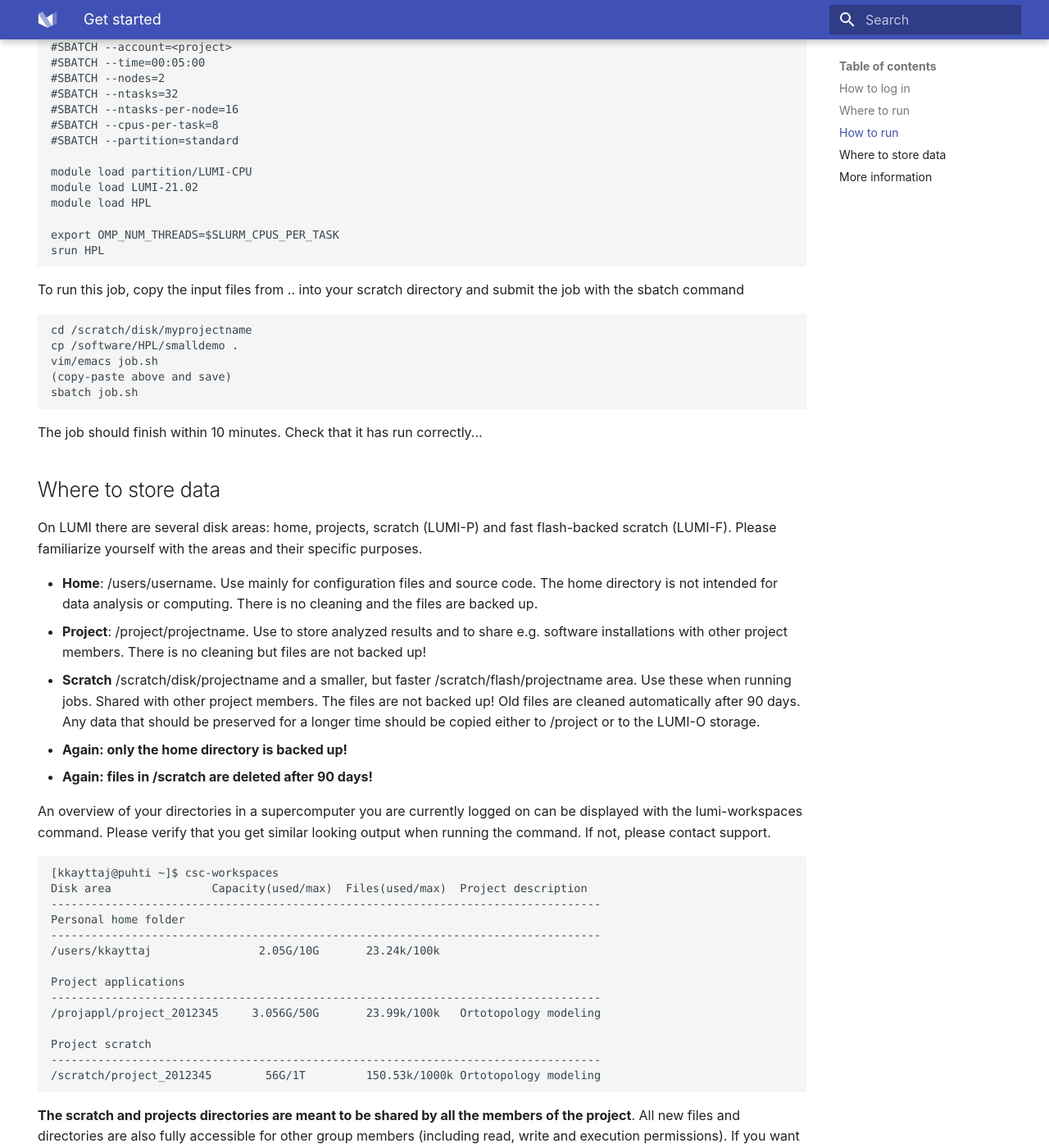
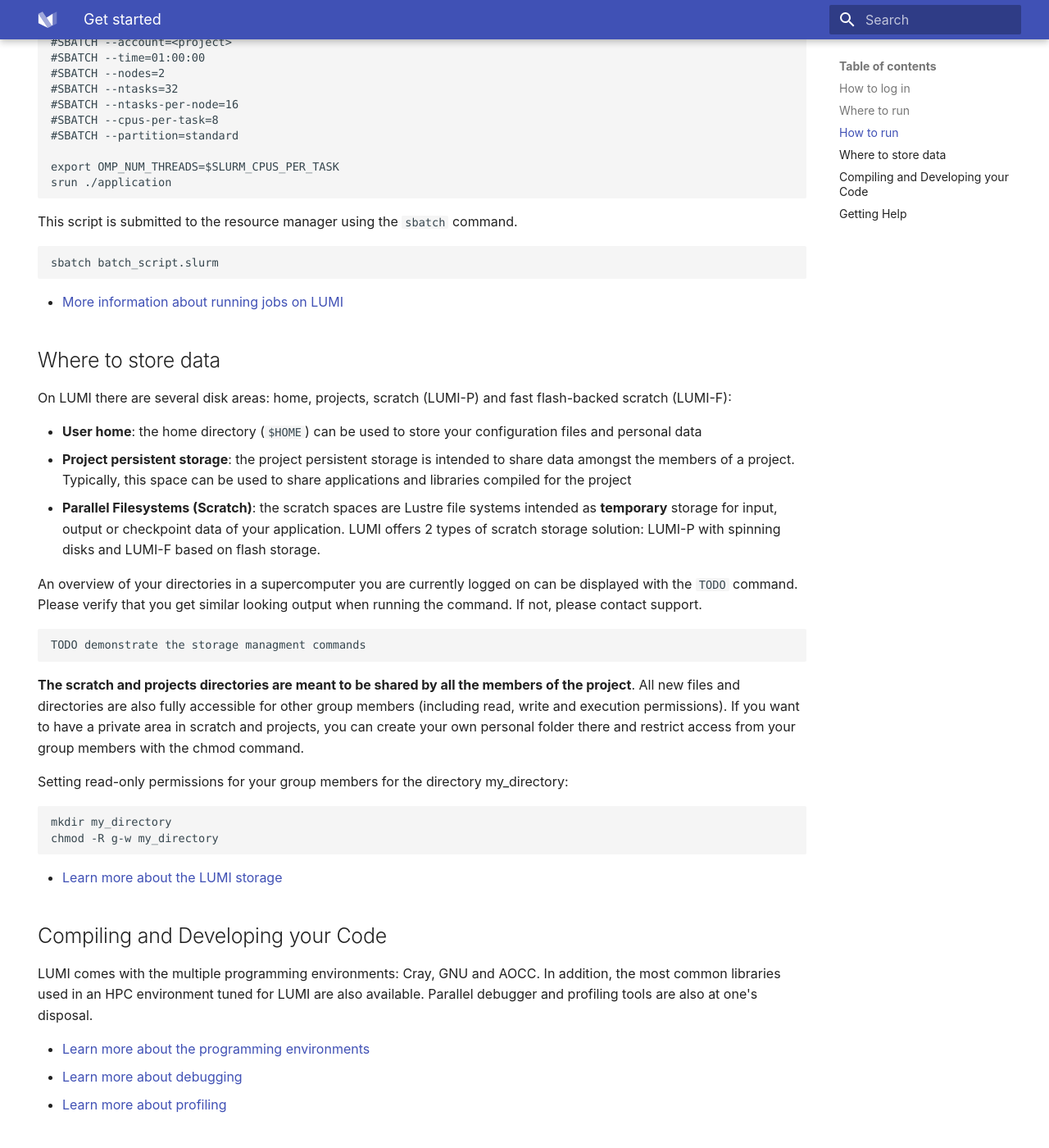
Before and after one commit to Lumi-supercomputer/lumi-userguide, an MkDocs documentation site: the page built from docs/firststeps/getstarted.md, in a window 1280 px wide and 1400 px high, scrolled down 1479 px. Shown: the whole window at 82% size. Built offline with MkDocs 1.6.1 and Material for MkDocs 9.7.7, drawn with Linux system fonts in a browser that asks for light colours; some of the changed text lies outside the part shown.

Commit message:
Add info about development in the get started

````diff
--- a/docs/firststeps/getstarted.md
+++ b/docs/firststeps/getstarted.md
@@ -47,79 +47,65 @@
 
 ## How to run
 
-In order to run, you need a project allocation. Please check that you are member
-of project with an active allocation with `TODO` command
+In order to run, you need a project allocation. Please check that you are a member
+of a project with an active allocation with `TODO` command
 
 ```
 TODO
 ```
 
-The project name listed after "Project:" is what you should give as account name
-in Slurm when submitting jobs: `#SBATCH --account=<project>`. If you do not have
-a project, please contact support.
+**TODO:** describe how to get your project ID
 
-Here is a typical batch script for Slurm. This script runs the LINPACK benchmark
+Here is a typical batch script for Slurm. This script runs an application
 on 2 compute nodes with 16 MPI ranks on each node (32 total) and 8 OpenMP
 threads per rank.
 
 ```
-#!/bin/bash
-#SBATCH --job-name=HPL
+$ cat batch_script.slurm
+#!/bin/bash -l
+#SBATCH --job-name=test-job
 #SBATCH --account=<project>
-#SBATCH --time=00:05:00
+#SBATCH --time=01:00:00
 #SBATCH --nodes=2
 #SBATCH --ntasks=32
 #SBATCH --ntasks-per-node=16
 #SBATCH --cpus-per-task=8
 #SBATCH --partition=standard
 
-module load partition/LUMI-CPU
-module load LUMI-21.02
-module load HPL
-
 export OMP_NUM_THREADS=$SLURM_CPUS_PER_TASK
-srun HPL
+srun ./application
 ```
 
-To run this job, copy the input files from .. into your scratch directory and submit the job with the sbatch command
+This script is submitted to the resource manager using the `sbatch` command.
 
-    cd /scratch/disk/myprojectname
-    cp /software/HPL/smalldemo .
-    vim/emacs job.sh
-    (copy-paste above and save)
-    sbatch job.sh
+```
+sbatch batch_script.slurm
+```
 
-The job should finish within 10 minutes. Check that it has run correctly...
+- [More information about running jobs on LUMI](../computing/index.md)
 
 ## Where to store data
 
 On LUMI there are several disk areas: home, projects, scratch (LUMI-P) and fast
-flash-backed scratch (LUMI-F). Please familiarize yourself with the areas and
-their specific purposes.
+flash-backed scratch (LUMI-F):
 
-* **Home**: /users/username. Use mainly for configuration files and source code. The home directory is not intended for data analysis or computing. There is no cleaning and the files are backed up.
-* **Project**: /project/projectname. Use to store analyzed results and to share e.g. software installations with other project members. There is no cleaning but files are not backed up!
-* **Scratch** /scratch/disk/projectname and a smaller, but faster /scratch/flash/projectname area. Use these when running jobs. Shared with other project members. The files are not backed up! Old files are cleaned automatically after 90 days. Any data that should be preserved for a longer time should be copied either to /project or to the LUMI-O storage.
+- **User home**: the home directory (`$HOME`) can be used to store your
+  configuration files and personal data
+- **Project persistent storage**: the project persistent storage is intended to
+  share data amongst the members of a project. Typically, this space can be used
+  to share applications and libraries compiled for the project
+- **Parallel Filesystems (Scratch)**: the scratch spaces are Lustre file systems
+  intended as **temporary** storage for input, output or checkpoint data of
+  your application. LUMI offers 2 types of scratch storage solution: LUMI-P
+  with spinning disks and LUMI-F based on flash storage.
 
-* **Again: only the home directory is backed up!**
-* **Again: files in /scratch are deleted after 90 days!**
+An overview of your directories in a supercomputer you are currently logged on
+can be displayed with the `TODO` command. Please verify that you get
+similar looking output when running the command. If not, please contact support.
 
-An overview of your directories in a supercomputer you are currently logged on can be displayed with the lumi-workspaces command. Please verify that you get similar looking output when running the command. If not, please contact support.
-
-    [kkayttaj@puhti ~]$ csc-workspaces
-    Disk area               Capacity(used/max)  Files(used/max)  Project description
-    ----------------------------------------------------------------------------------
-    Personal home folder
-    ----------------------------------------------------------------------------------
-    /users/kkayttaj                2.05G/10G       23.24k/100k
-
-    Project applications
-    ----------------------------------------------------------------------------------
-    /projappl/project_2012345     3.056G/50G       23.99k/100k   Ortotopology modeling
-
-    Project scratch
-    ----------------------------------------------------------------------------------
-    /scratch/project_2012345        56G/1T         150.53k/1000k Ortotopology modeling
+```
+TODO demonstrate the storage managment commands
+```
 
 **The scratch and projects directories are meant to be shared by all the members
 of the project**. All new files and directories are also fully accessible for
@@ -133,9 +119,22 @@
     mkdir my_directory
     chmod -R g-w my_directory
 
-## More information
+- [Learn more about the LUMI storage](../storage/index.md)
 
-* How to contact support
-* Links to start of doc pages
-* Links to Cray docs (if publically available)
-* Links to AMD ROCm docs
+## Compiling and Developing your Code
+
+LUMI comes with the multiple programming environments: Cray, GNU and AOCC.
+In addition, the most common libraries used in an HPC environment tuned for LUMI
+are also available. Parallel debugger and profiling tools are also at one's
+disposal.
+
+- [Learn more about the programming environments](../development/compiling/prgenv.md)
+- [Learn more about debugging](../development/debugging/gdb4hpc.md)
+- [Learn more about profiling](../development/profiling/index.md)
+
+## Getting Help
+
+The LUMI User Support Team is here to help if you have any question or problem
+regarding your usage of LUMI.
+
+- [How to contact LUMI User Support Team](../generic/helpdesk.md)
````
Also changed, not shown: docs/firststeps/index.md (+1 -1 lines).
